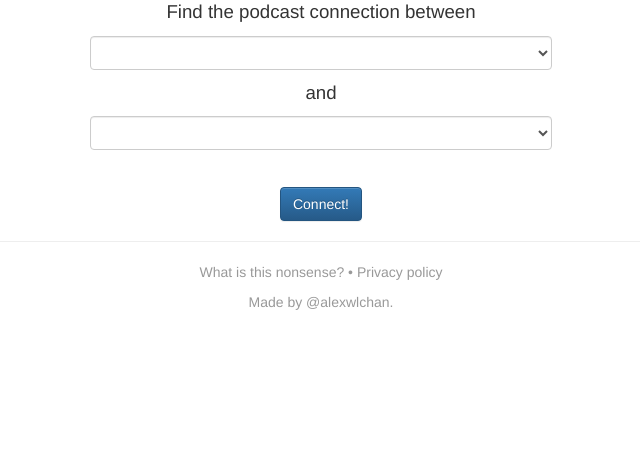
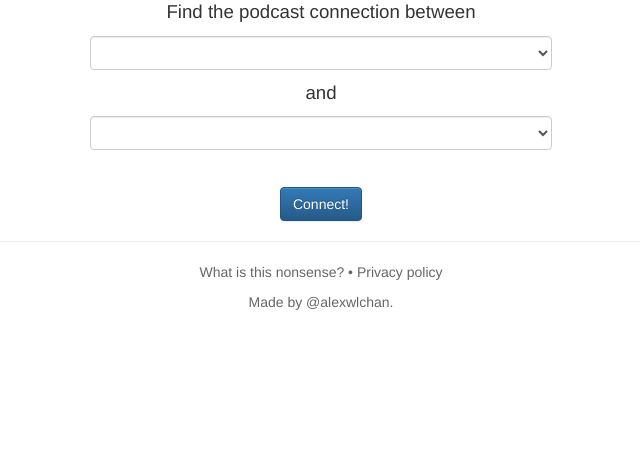
Before and after one commit to alexwlchan/hurley, a Flask app: page / in a window 1280 px wide. Shown: the part 73-530 px from the top of the page, without its empty margins (319-959 px from the left). Run offline with Flask 2, Linux system fonts and the light colour scheme; some libraries are stand-ins or nearby versions.

Commit message:
Tweak grey in links

```diff
--- a/hurley/templates/base.html
+++ b/hurley/templates/base.html
@@ -73,9 +73,9 @@
         <hr>
 
         <center>
-        <p  style="color: #999"><a href="/about" style="color: #999">What is this nonsense?</a> • <a href="/privacy" style="color: #999">Privacy policy</a></p>
+        <p  style="color: #666"><a href="/about" style="color: #666">What is this nonsense?</a> • <a href="/privacy" style="color: #666">Privacy policy</a></p>
 
-        <p  style="color: #999">Made by <a href="http://twitter.com/alexwlchan"  style="color: #999">@alexwlchan</a>.</p>
+        <p  style="color: #666">Made by <a href="http://twitter.com/alexwlchan"  style="color: #666">@alexwlchan</a>.</p>
 
         <br>
     </div>
```
